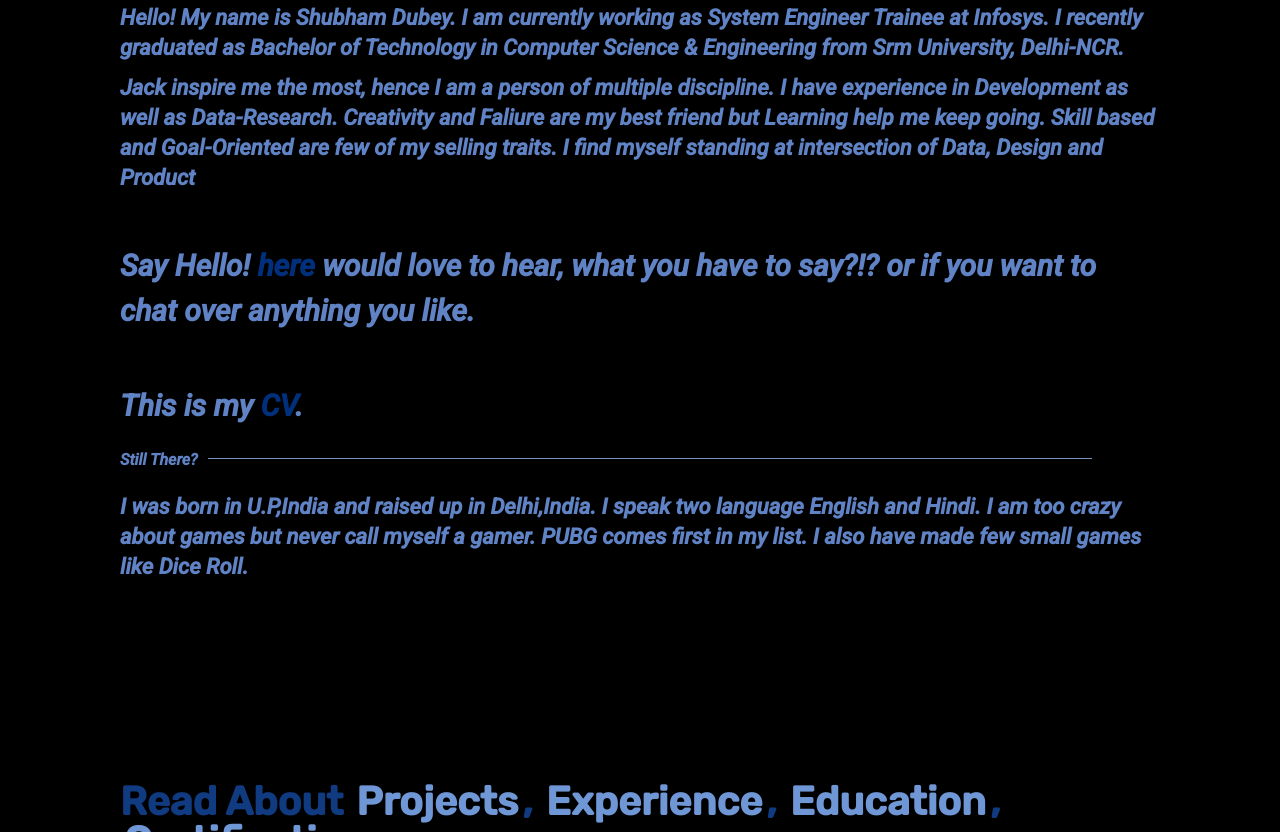
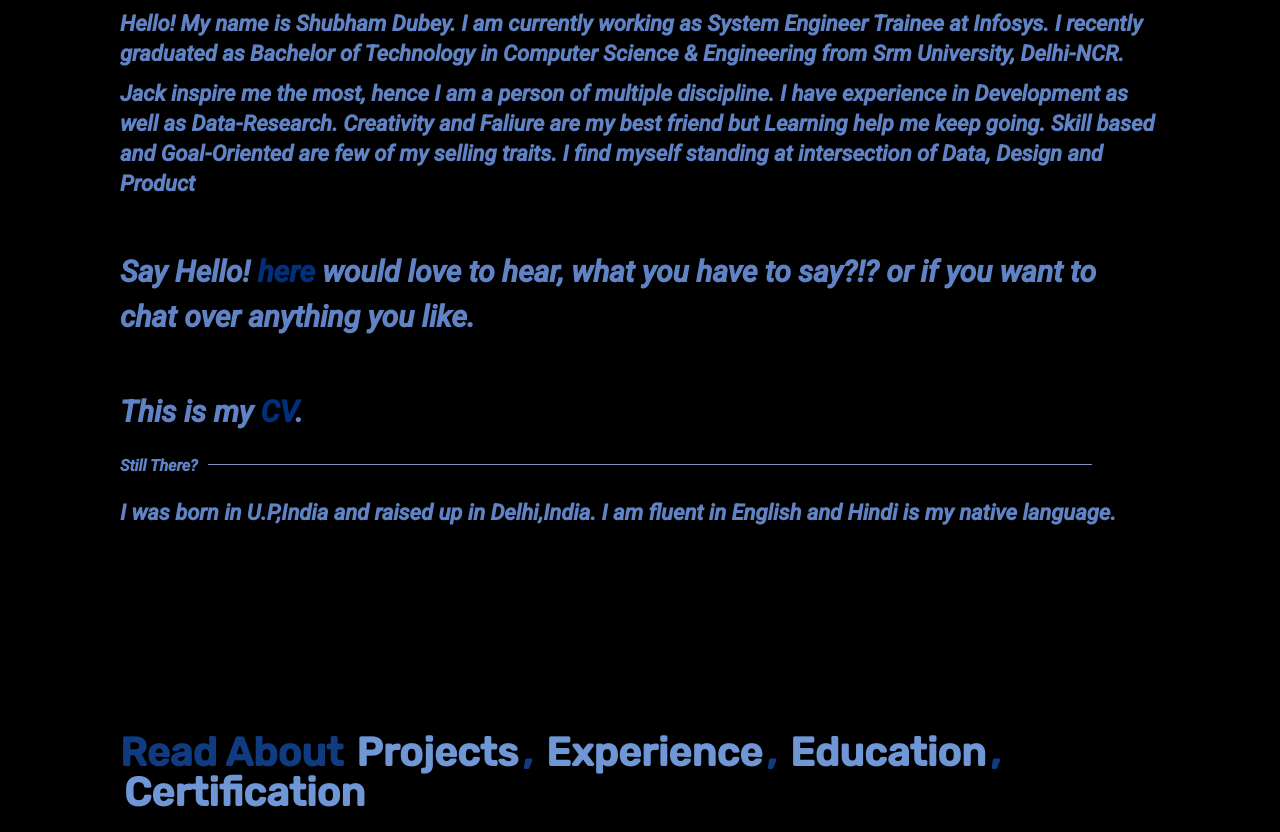
Before and after one commit to shubham7151/findme, a plain HTML site: page index.html in a window 1280 px wide. Shown: the part 1017-1849 px from the top of the page. Drawn offline with Linux system fonts and the light colour scheme.

Commit message:
Update index.html

```diff
--- a/index.html
+++ b/index.html
@@ -109,12 +109,7 @@
                                 <div class="extra">
                                     <h4 class="line">Still There?</h4>
                                     <p>
-                                        I was born in U.P,India and raised up in Delhi,India. I speak two
-                                        language
-                                        English and Hindi. I am too crazy about games but never call myself a gamer.
-                                        PUBG
-                                        comes
-                                        first in my list. I also have made few small games like Dice Roll.
+                                        I was born in U.P,India and raised up in Delhi,India. I am fluent in English and Hindi is my native language.
                                     </p>
                                 </div>
                             </div>
```
